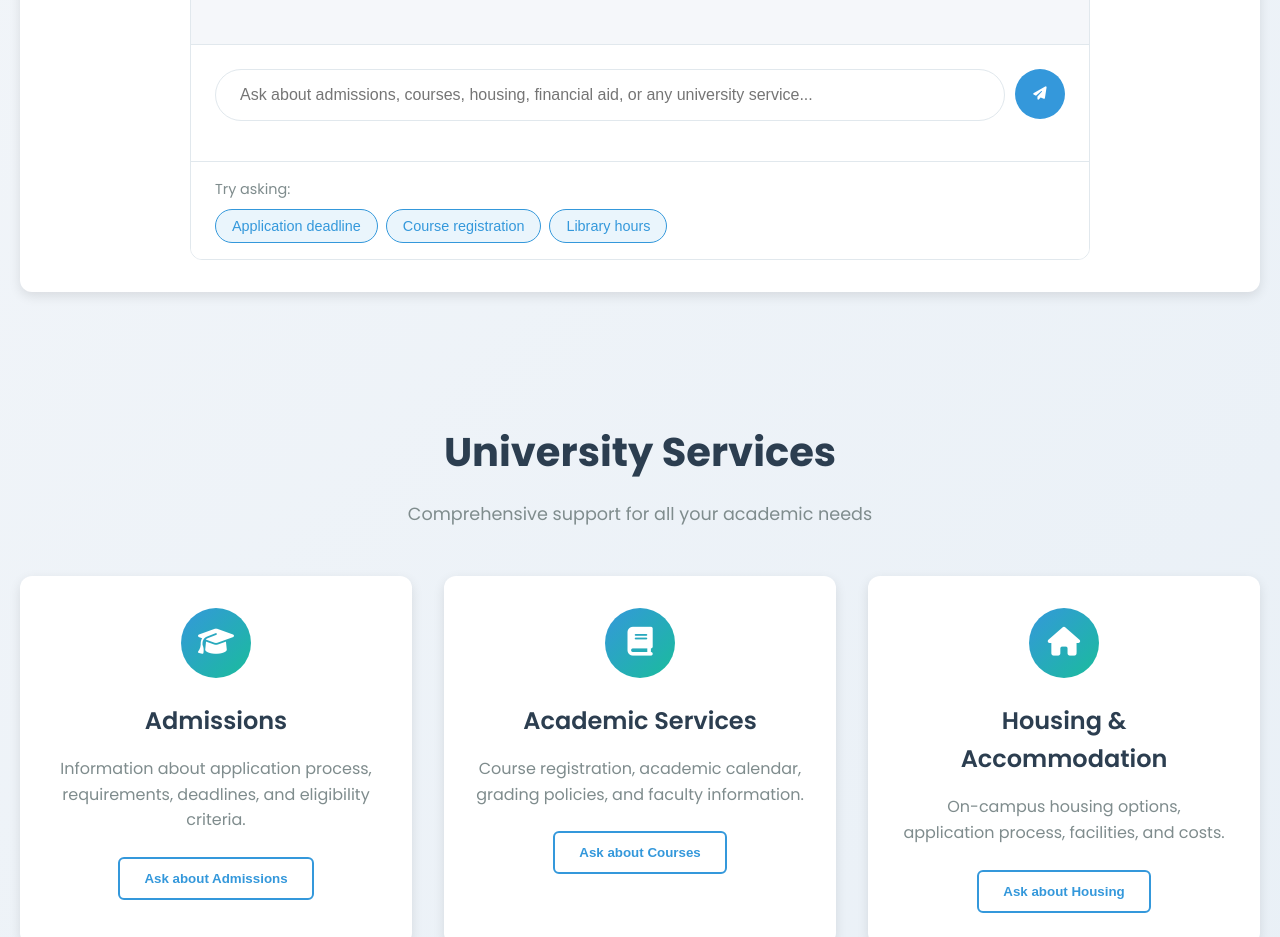
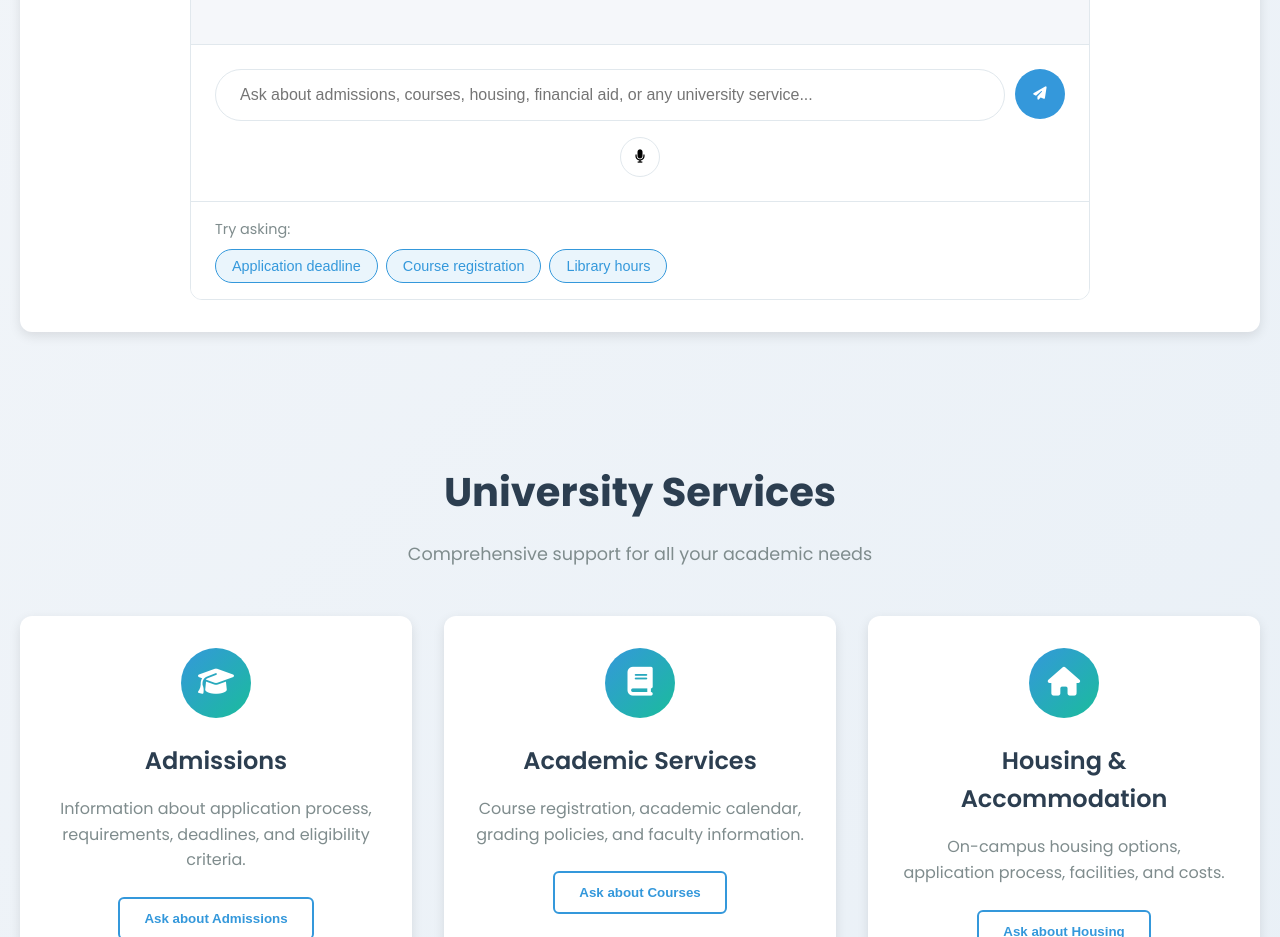
Before and after one commit to saigalamatya/uni-student-chatbot-service, a plain HTML site: page Frontend/index.html in a window 1280 px wide. Shown: the part 1280-2217 px from the top of the page. Drawn offline with Linux system fonts and the light colour scheme.

Commit message:
voice input added

```diff
--- a/Frontend/index.html
+++ b/Frontend/index.html
@@ -107,6 +107,12 @@
                             <button id="sendButton" class="send-btn">
                                 <i class="fas fa-paper-plane"></i>
                             </button>
+                        </div>
+                        <div class="input-actions">
+                            <button class="mic-btn" id="voiceBtn" title="Voice Input">
+                                <i class="fas fa-microphone"></i>
+                            </button>
+                            <!-- Attach button removed -->
                         </div>
                     </div>
 
--- a/Frontend/script.js
+++ b/Frontend/script.js
@@ -197,9 +197,11 @@ function toggleVoiceInput() {
         recognition.start();
         recognition.onresult = (event) => {
             userInput.value = event.results[0][0].transcript;
+            console.log('Voice input:', userInput.value);
             sendMessage();
         };
-        recognition.onerror = () => {
+        recognition.onerror = (error) => {
+            console.log("Error", error);
             addMessageToChat('Sorry, I couldn\'t understand your voice. Please try typing.', 'bot');
         };
     } else {
@@ -231,7 +233,7 @@ function initFAQ() {
 function setupEventListeners() {
     sendButton.addEventListener('click', sendMessage);
     userInput.addEventListener('keypress', e => { if (e.key === 'Enter') sendMessage(); });
-    // voiceBtn.addEventListener('click', toggleVoiceInput);
+    voiceBtn.addEventListener('click', toggleVoiceInput);
     clearChatBtn.addEventListener('click', clearChat);
     startChatBtn.addEventListener('click', () => {
         document.getElementById('chatSection').scrollIntoView({ behavior: 'smooth' });
```
